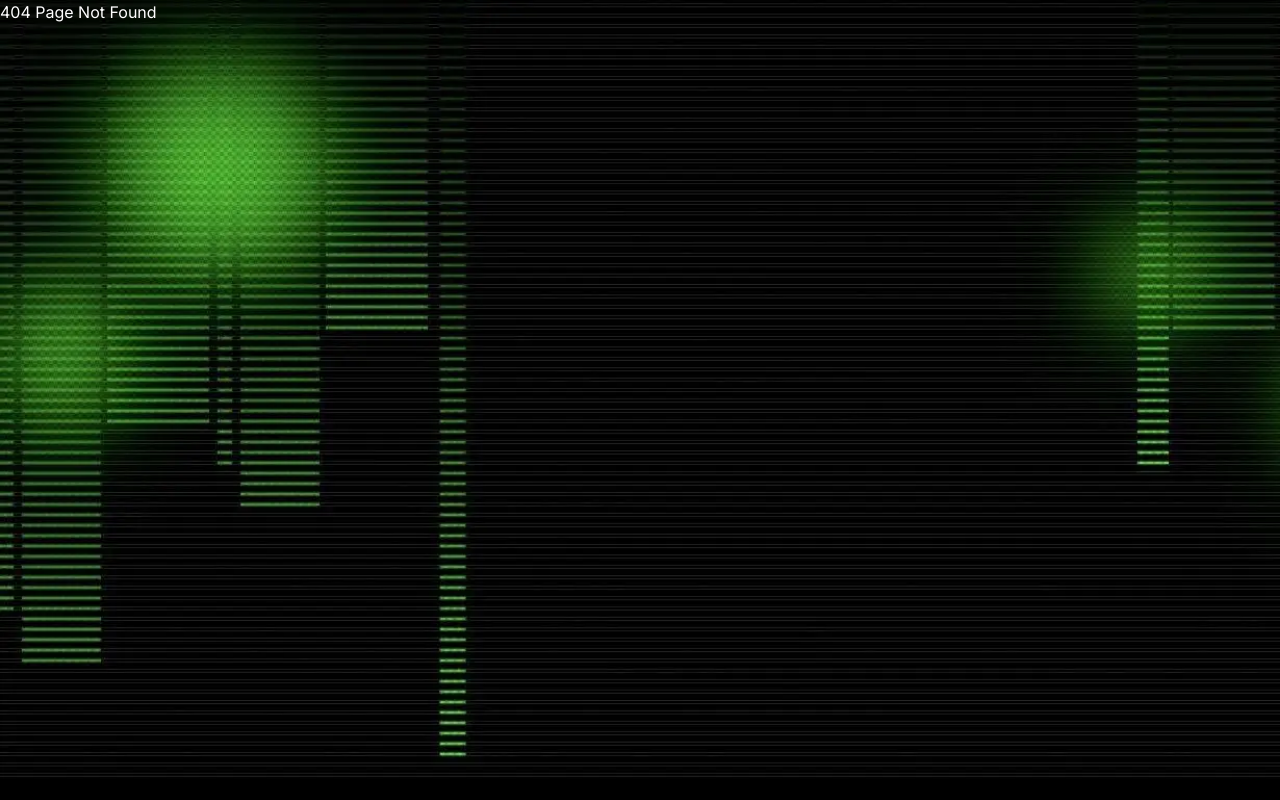
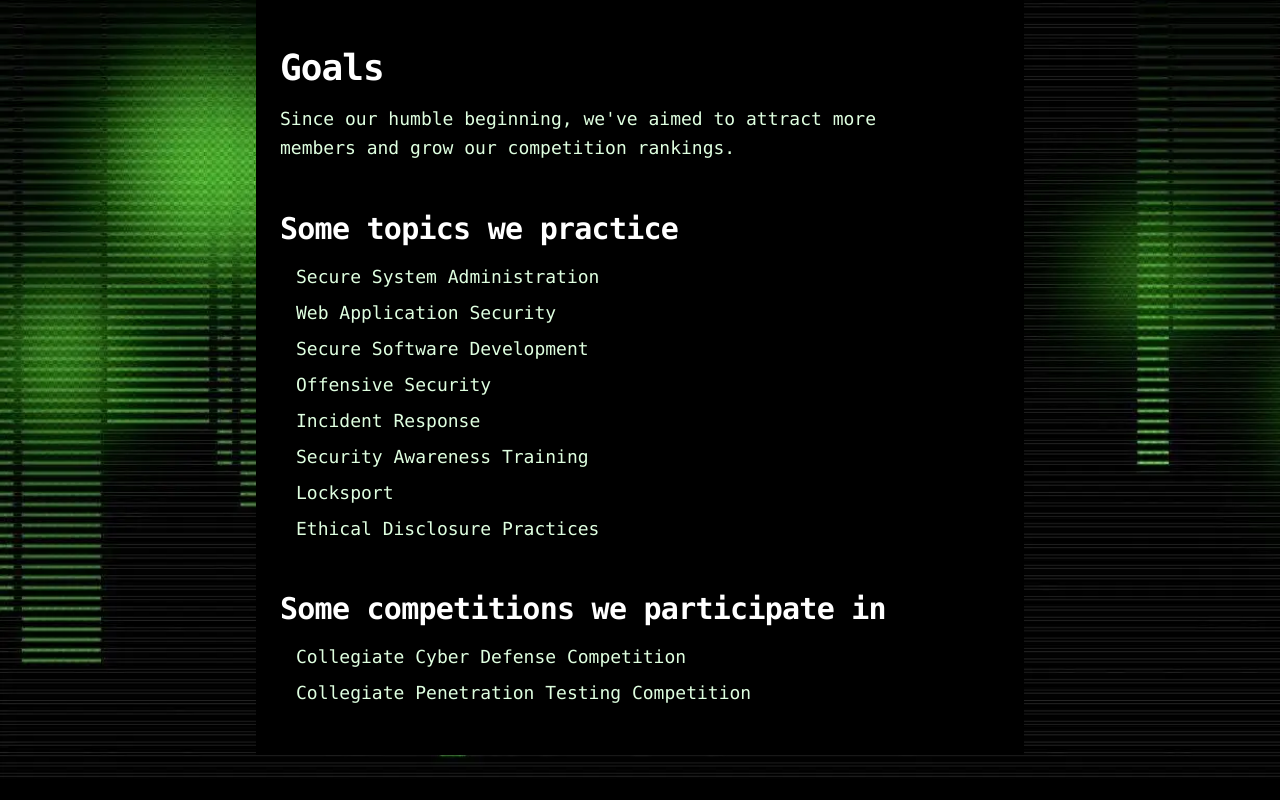
Before and after one commit to acm-ucr/cyber-website, a Next.js app: page /about in a window 1280 px wide. Before the commit this address had no page. Built offline with nearby package versions, Linux system fonts and the light colour scheme.

Commit message:
did the goals section on about page

```diff
--- /dev/null
+++ b/src/app/about/page.tsx
@@ -0,0 +1,11 @@
+import Goals from "@/components/about/Goals";
+
+const About = () => {
+  return (
+    <>
+      <Goals />
+    </>
+  );
+};
+
+export default About;
--- /dev/null
+++ b/src/components/about/Goals.tsx
@@ -0,0 +1,43 @@
+import { goalsData } from "@/data/goals";
+const Goals = () => {
+    const {
+    title,
+    description,
+    topics,
+    topicsTitle,
+    competitions,
+    competitionsTitle,
+    } = goalsData;
+    return (
+    <div className="mx-auto max-w-3xl space-y-12 bg-black px-6 py-12 font-mono text-white">
+        <div className="space-y-4">
+        <div className="text-4xl font-bold tracking-tight">{title}</div>
+        <p className="text-cyber-lightgreen max-w-2xl text-lg leading-relaxed">
+            {description}
+        </p>
+        </div>
+
+        <div className="space-y-4">
+        <div className="text-3xl font-bold tracking-tight">{topicsTitle}</div>
+        <div className="text-cyber-lightgreen space-y-2 pl-4 text-lg">
+            {topics.map((topic, index) => (
+            <p key={index}>{topic}</p>
+            ))}
+        </div>
+        </div>
+
+        <div className="space-y-4">
+        <div className="text-3xl font-bold tracking-tight">
+            {competitionsTitle}
+        </div>
+        <div className="text-cyber-lightgreen space-y-2 pl-4 text-lg">
+            {competitions.map((competition, index) => (
+            <p key={index}>{competition}</p>
+            ))}
+        </div>
+        </div>
+    </div>
+    );
+};
+
+export default Goals;
--- /dev/null
+++ b/src/data/goals.ts
@@ -0,0 +1,29 @@
+export interface GoalsSecData {
+  title: string;
+  description: string;
+  topicsTitle: string;
+  topics: string[];
+  competitionsTitle: string;
+  competitions: string[];
+}
+export const goalsData: GoalsSecData = {
+  title: "Goals",
+  description:
+    "Since our humble beginning, we've aimed to attract more members and grow our competition rankings.",
+  topicsTitle: "Some topics we practice",
+  topics: [
+    "Secure System Administration",
+    "Web Application Security",
+    "Secure Software Development",
+    "Offensive Security",
+    "Incident Response",
+    "Security Awareness Training",
+    "Locksport",
+    "Ethical Disclosure Practices",
+  ],
+  competitionsTitle: "Some competitions we participate in",
+  competitions: [
+    "Collegiate Cyber Defense Competition",
+    "Collegiate Penetration Testing Competition",
+  ],
+};
```
